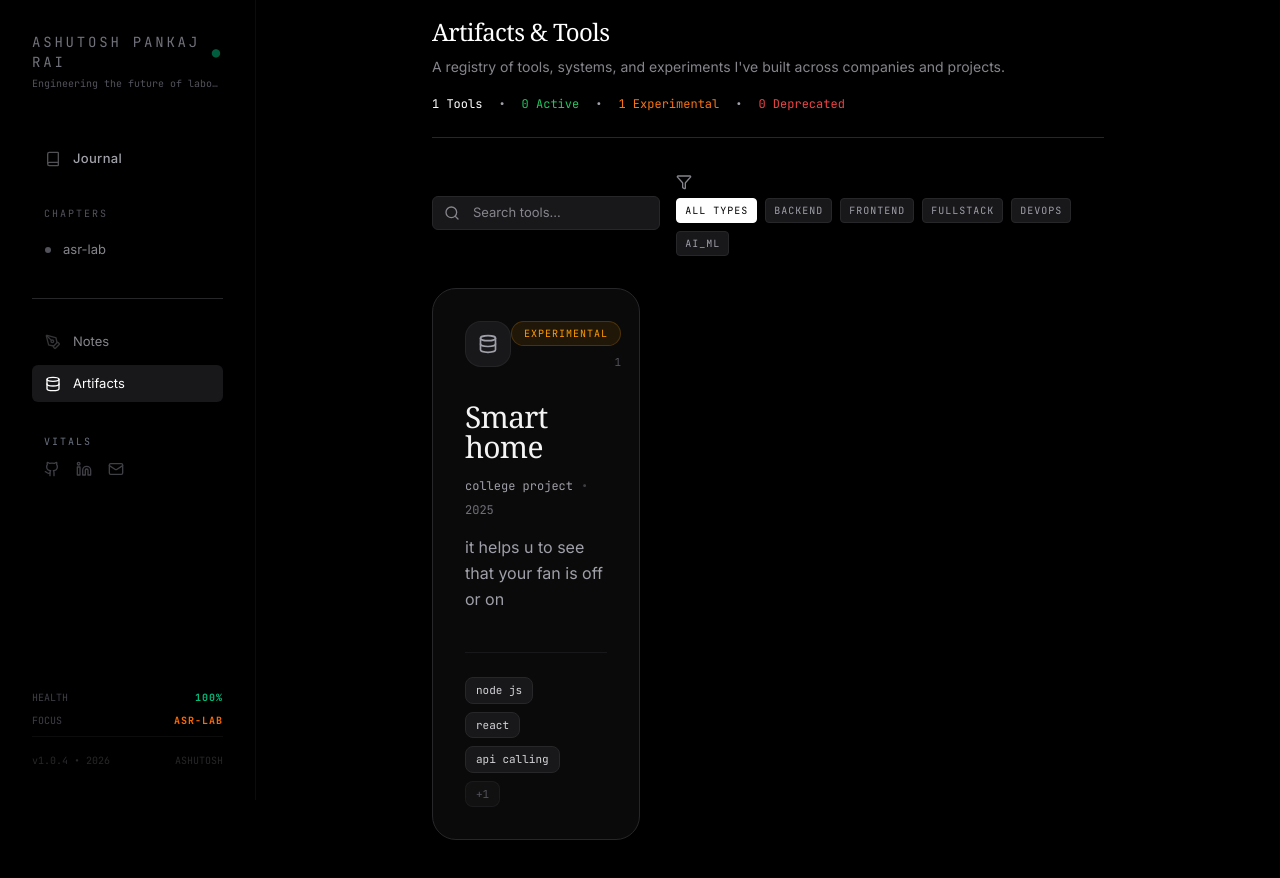
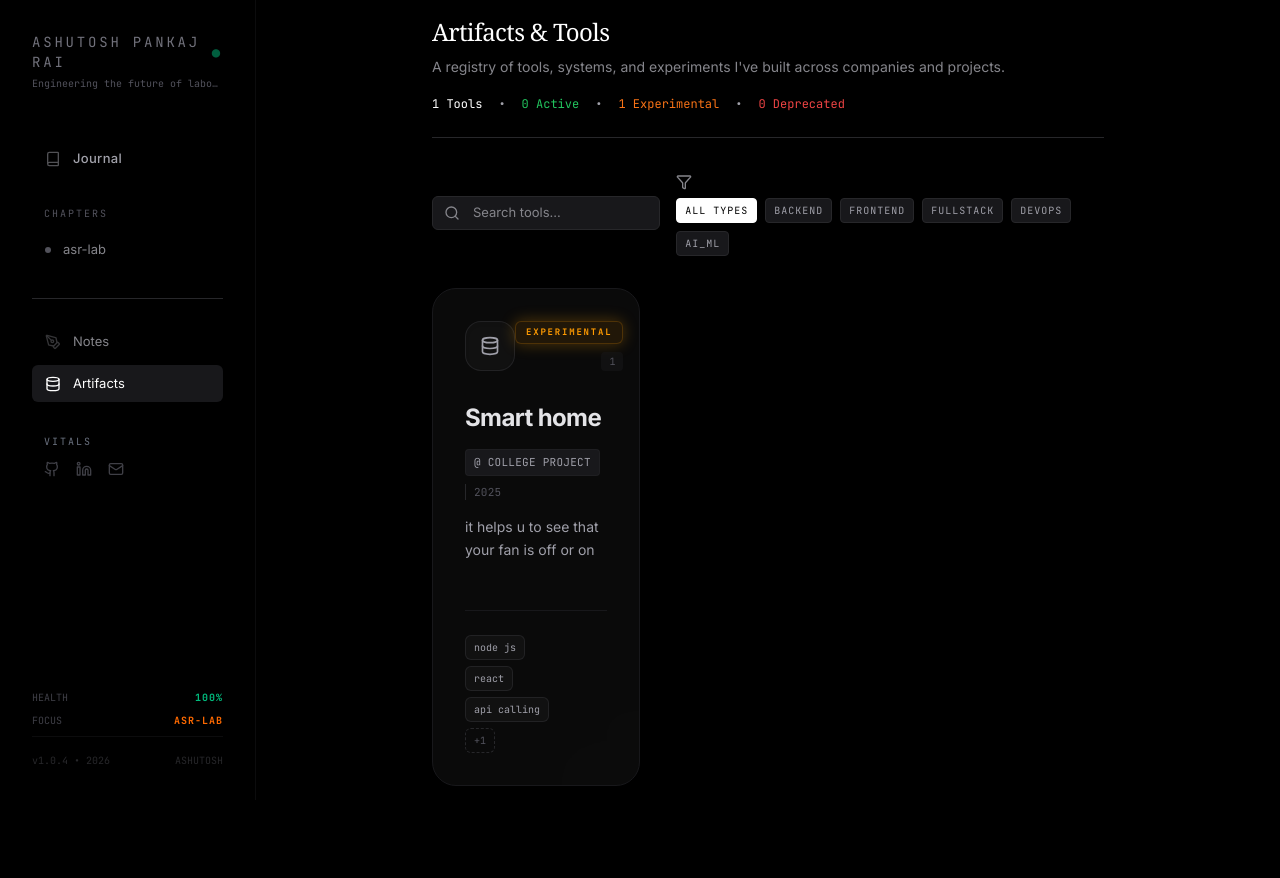
Before and after one commit to Ashurai84/ASR_LABS, a React (Vite) app in the folder frontend/: page / in a window 1280 px wide. Both pictures are taken after a click on the button "Artifacts". Shown: the top 878 px of the page. Built offline with nearby package versions, Linux system fonts and the light colour scheme.

Commit message:
style(frontend): radically simplify artifact card design to modern minimal apple-like aesthetic

```diff
--- a/frontend/src/components/tools/ToolCard.tsx
+++ b/frontend/src/components/tools/ToolCard.tsx
@@ -8,20 +8,20 @@ interface ToolCardProps {
 
 const getTypeIcon = (type?: string) => {
     switch (type?.toUpperCase()) {
-        case 'BACKEND': return <Database className="w-5 h-5 text-zinc-400" />;
-        case 'FRONTEND': return <Globe className="w-5 h-5 text-zinc-400" />;
-        case 'FULLSTACK': return <Network className="w-5 h-5 text-zinc-400" />;
-        case 'MOBILE': return <Smartphone className="w-5 h-5 text-zinc-400" />;
-        case 'AI_ML': return <BrainCircuit className="w-5 h-5 text-zinc-400" />;
-        case 'DEVOPS': return <Terminal className="w-5 h-5 text-zinc-400" />;
-        default: return <Database className="w-5 h-5 text-zinc-400" />;
+        case 'BACKEND': return <Database className="w-5 h-5 text-zinc-400 group-hover:text-white transition-colors" />;
+        case 'FRONTEND': return <Globe className="w-5 h-5 text-zinc-400 group-hover:text-white transition-colors" />;
+        case 'FULLSTACK': return <Network className="w-5 h-5 text-zinc-400 group-hover:text-white transition-colors" />;
+        case 'MOBILE': return <Smartphone className="w-5 h-5 text-zinc-400 group-hover:text-white transition-colors" />;
+        case 'AI_ML': return <BrainCircuit className="w-5 h-5 text-zinc-400 group-hover:text-white transition-colors" />;
+        case 'DEVOPS': return <Terminal className="w-5 h-5 text-zinc-400 group-hover:text-white transition-colors" />;
+        default: return <Database className="w-5 h-5 text-zinc-400 group-hover:text-white transition-colors" />;
     }
 };
 
 const getStatusColor = (status: string) => {
     switch (status?.toUpperCase()) {
         case 'ACTIVE': return 'bg-emerald-500/10 text-emerald-500 border-emerald-500/20';
-        case 'EXPERIMENTAL': return 'bg-amber-500/10 text-amber-500 border-amber-500/20';
+        case 'EXPERIMENTAL': return 'bg-amber-500/10 text-amber-500 border-amber-500/20 shadow-[0_0_15px_rgba(245,158,11,0.3)]';
         case 'DEPRECATED': return 'bg-red-500/10 text-red-500 border-red-500/20';
         default: return 'bg-zinc-800 text-zinc-400 border-zinc-700';
     }
@@ -30,93 +30,116 @@ const getStatusColor = (status: string) => {
 export const ToolCard: React.FC<ToolCardProps> = ({ tool }) => {
     const statusColor = getStatusColor(tool.status);
 
+    // Safely aggregate max 3 tags from the nested tech_stack object or fallback tags
+    let displayTags: string[] = [];
+    if (tool.tech_stack) {
+        Object.values(tool.tech_stack).forEach(arr => {
+            if (Array.isArray(arr)) displayTags = [...displayTags, ...arr];
+        });
+    } else if (Array.isArray(tool.tags)) {
+        displayTags = [...tool.tags];
+    }
+    const visibleTags = displayTags.slice(0, 3);
+    const hiddenCount = displayTags.length > 3 ? displayTags.length - 3 : 0;
+
     return (
-        <div className="group block no-underline transition-all">
-            <div className="relative h-full p-6 sm:p-8 bg-[#0a0a0a] border border-zinc-800 hover:border-zinc-700 rounded-3xl transition-all duration-300 hover:shadow-2xl hover:shadow-white/[0.02] flex flex-col justify-between overflow-hidden">
+        <div className="group block no-underline transition-all h-full min-h-[380px]">
+            <div className="relative h-full p-6 sm:p-8 bg-[#0a0a0a] border border-zinc-900 group-hover:border-zinc-800 rounded-3xl transition-all duration-300 group-hover:shadow-[0_8px_30px_rgba(0,0,0,0.8)] flex flex-col justify-between overflow-hidden cursor-default group-hover:-translate-y-1">
 
-                {/* Minimal Header */}
+                {/* Clean Header Row */}
                 <div className="flex items-start justify-between mb-8">
-                    <div className="p-3 bg-zinc-900 rounded-2xl border border-zinc-800/80">
+                    <div className="p-3.5 bg-[#111] rounded-2xl border border-zinc-800/80 shadow-inner">
                         {getTypeIcon(tool.type)}
                     </div>
-                    <div className="flex flex-col items-end gap-2">
-                        <span className={`px-3 py-1 text-[10px] font-mono tracking-widest uppercase rounded-full border ${statusColor}`}>
+                    <div className="flex flex-col items-end gap-2 text-right">
+                        <span className={`px-2.5 py-1 text-[9px] font-mono font-bold tracking-[0.2em] uppercase rounded-md border ${statusColor}`}>
                             {tool.status}
                         </span>
                         {tool.version && (
-                            <span className="text-[11px] font-mono text-zinc-600">
+                            <span className="text-[10px] font-mono text-zinc-600 bg-zinc-900/50 px-2 py-0.5 rounded">
                                 {tool.version}
                             </span>
                         )}
                     </div>
                 </div>
 
-                {/* Body Content */}
-                <div className="space-y-4 mb-10">
-                    <h3 className="text-2xl sm:text-3xl font-serif text-zinc-100 tracking-tight leading-none group-hover:text-white transition-colors">
+                {/* Main Content Area */}
+                <div className="space-y-4 mb-8 flex-grow">
+                    <h3 className="text-2xl font-sans font-bold text-zinc-200 tracking-tight leading-tight group-hover:text-white transition-colors">
                         {tool.name}
                     </h3>
 
-                    {/* Minimal Context Bar */}
-                    {tool.work_context && (
-                        <div className="flex flex-wrap items-center gap-2 text-xs font-mono text-zinc-500">
+                    {tool.work_context && (tool.work_context.company || tool.work_context.timeline) && (
+                        <div className="flex flex-wrap items-center gap-2 text-[11px] font-mono text-zinc-500 tracking-wide uppercase">
                             {tool.work_context.company && (
-                                <span className="text-zinc-400">{tool.work_context.company}</span>
+                                <span className="text-zinc-400 bg-zinc-900 px-2 py-1 rounded-sm border border-zinc-800/50">
+                                    @ {tool.work_context.company}
+                                </span>
                             )}
                             {tool.work_context.timeline && (
-                                <>
-                                    <span className="opacity-50">•</span>
-                                    <span>{tool.work_context.timeline}</span>
-                                </>
+                                <span className="text-zinc-600 border-l border-zinc-800 pl-2">
+                                    {tool.work_context.timeline}
+                                </span>
                             )}
                         </div>
                     )}
 
-                    <p className="text-sm sm:text-base text-zinc-400 font-sans leading-relaxed line-clamp-3 group-hover:line-clamp-none transition-all duration-500">
-                        {tool.description}
+                    <p className="text-sm text-zinc-400 font-sans leading-relaxed line-clamp-3 group-hover:line-clamp-none transition-all duration-500 mt-4">
+                        {tool.description || "No description provided."}
                     </p>
+
+                    {/* Expandable Role Section on Hover */}
+                    <div className="max-h-0 opacity-0 group-hover:max-h-[200px] group-hover:opacity-100 group-hover:mt-6 overflow-hidden transition-all duration-500 ease-in-out">
+                        {tool.my_role?.contributions && tool.my_role.contributions.length > 0 && (
+                            <div className="pt-4 border-t border-zinc-800/50 mt-4">
+                                <span className="text-[10px] font-mono tracking-widest text-zinc-500 uppercase block mb-3">Role & Contributions</span>
+                                <ul className="space-y-2">
+                                    {tool.my_role.contributions.map((cont, i) => (
+                                        <li key={i} className="text-xs text-zinc-400 flex items-start gap-2">
+                                            <span className="text-orange-500/70 mt-0.5 text-[10px]">▶</span>
+                                            <span className="leading-snug">{cont}</span>
+                                        </li>
+                                    ))}
+                                </ul>
+                            </div>
+                        )}
+                    </div>
                 </div>
 
-                {/* Footer / Meta */}
-                <div className="mt-auto flex flex-col sm:flex-row sm:items-end justify-between gap-6 pt-6 border-t border-zinc-800/50">
+                {/* Bottom Footer Area */}
+                <div className="mt-auto flex flex-col sm:flex-row sm:items-end justify-between gap-6 pt-6 border-t border-zinc-900 group-hover:border-zinc-800 transition-colors">
 
-                    {/* Tech Pills */}
-                    <div className="flex flex-wrap gap-2">
-                        {tool.tech_stack ? (
-                            Object.values(tool.tech_stack).flat().slice(0, 3).map((tech: string, i) => (
-                                <span key={i} className="px-2.5 py-1 text-[11px] font-mono text-zinc-300 bg-zinc-900 border border-zinc-800 rounded-lg">
-                                    {tech}
-                                </span>
-                            ))
-                        ) : tool.tags?.slice(0, 3).map((tag, i) => (
-                            <span key={i} className="px-2.5 py-1 text-[11px] font-mono text-zinc-300 bg-zinc-900 border border-zinc-800 rounded-lg">
-                                {tag}
+                    {/* Minimal Tech Pills */}
+                    <div className="flex flex-wrap gap-1.5 max-w-[70%]">
+                        {visibleTags.map((tech, i) => (
+                            <span key={i} className="px-2 py-1 text-[10px] font-mono text-zinc-400 bg-[#111] border border-zinc-800/80 rounded-md">
+                                {tech}
                             </span>
                         ))}
-                        {(tool.tech_stack ? Object.values(tool.tech_stack).flat().length : tool.tags?.length || 0) > 3 && (
-                            <span className="px-2.5 py-1 text-[11px] font-mono text-zinc-600 bg-zinc-900/50 border border-zinc-800/50 rounded-lg">
-                                +{(tool.tech_stack ? Object.values(tool.tech_stack).flat().length : tool.tags?.length || 0) - 3}
+                        {hiddenCount > 0 && (
+                            <span className="px-2 py-1 text-[10px] font-mono text-zinc-600 bg-transparent rounded-md border border-dashed border-zinc-800">
+                                +{hiddenCount}
                             </span>
                         )}
                     </div>
 
-                    {/* Links */}
-                    <div className="flex items-center gap-3">
+                    {/* Action Links */}
+                    <div className="flex items-center gap-2">
                         {tool.links?.github && (
-                            <a href={tool.links.github} target="_blank" rel="noreferrer" className="p-2 text-zinc-500 hover:text-white bg-zinc-900/50 hover:bg-zinc-800 rounded-full transition-colors border border-transparent hover:border-zinc-700">
-                                <Github className="w-4 h-4" />
+                            <a href={tool.links.github} target="_blank" rel="noreferrer" className="p-2 text-zinc-500 hover:text-white bg-zinc-900 border border-zinc-800 hover:border-zinc-700 hover:bg-zinc-800 rounded-lg transition-all shadow-sm z-10">
+                                <Github className="w-3.5 h-3.5" />
                             </a>
                         )}
                         {tool.links?.demo && (
-                            <a href={tool.links.demo} target="_blank" rel="noreferrer" className="flex items-center gap-2 px-4 py-2 text-xs font-mono font-medium text-black bg-white hover:bg-zinc-200 rounded-full transition-colors">
-                                Demo <ArrowUpRight className="w-3.5 h-3.5" />
+                            <a href={tool.links.demo} target="_blank" rel="noreferrer" className="flex items-center gap-1.5 px-3 py-1.5 text-[11px] font-mono font-bold text-black bg-zinc-200 hover:bg-white rounded-lg transition-all shadow-sm z-10">
+                                Demo <ArrowUpRight className="w-3 h-3" />
                             </a>
                         )}
                     </div>
                 </div>
 
-                {/* Hover Glow Effect */}
-                <div className="absolute inset-0 z-[-1] bg-gradient-to-b from-white/[0.03] to-transparent opacity-0 group-hover:opacity-100 transition-opacity duration-500 duration-300 rounded-3xl" />
+                {/* Extremely subtle ambient glow from bottom right */}
+                <div className="absolute -bottom-24 -right-24 w-48 h-48 bg-white/[0.01] blur-3xl rounded-full group-hover:bg-white/[0.03] transition-all duration-700 pointer-events-none" />
             </div>
         </div>
     );
```
